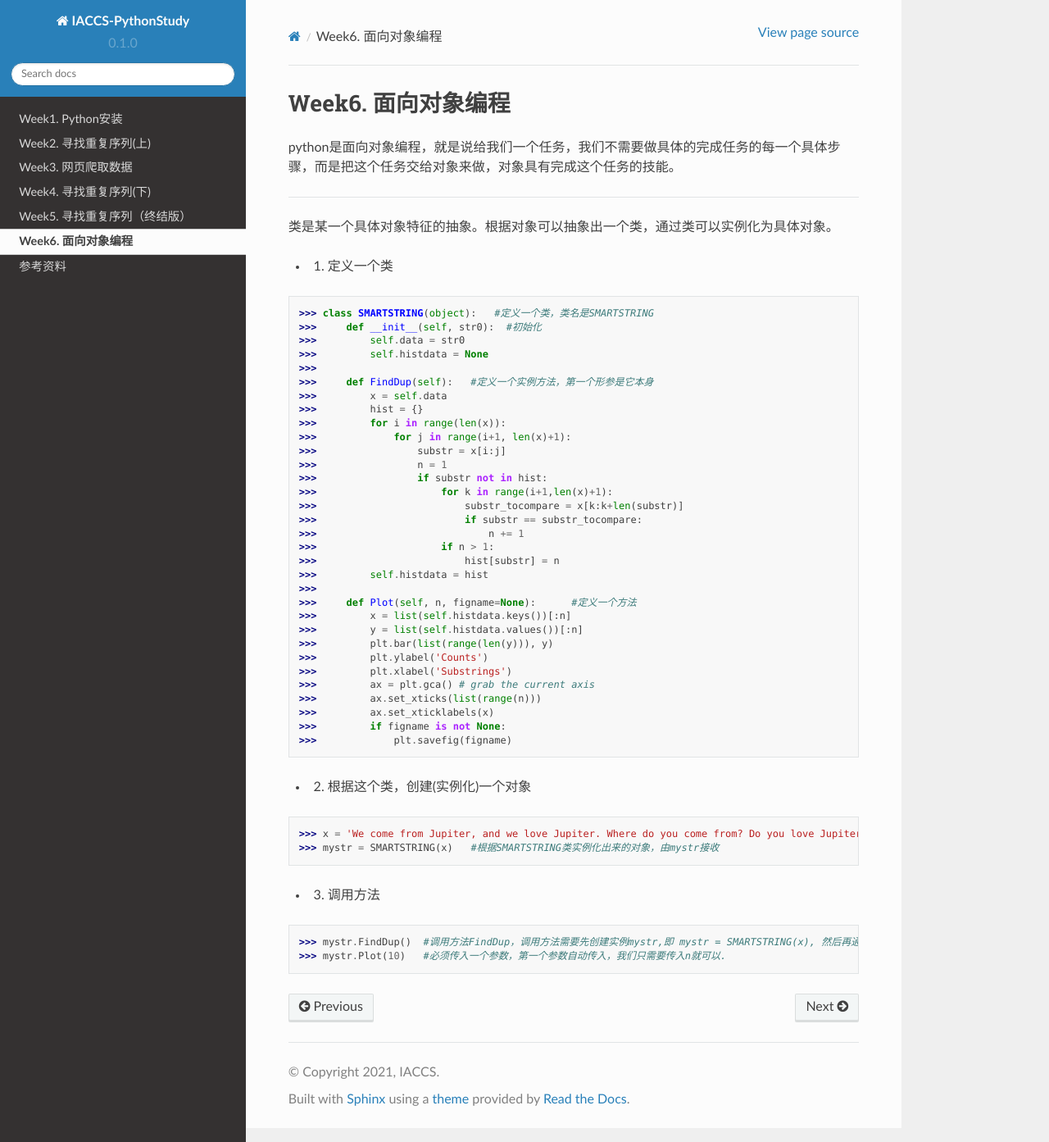
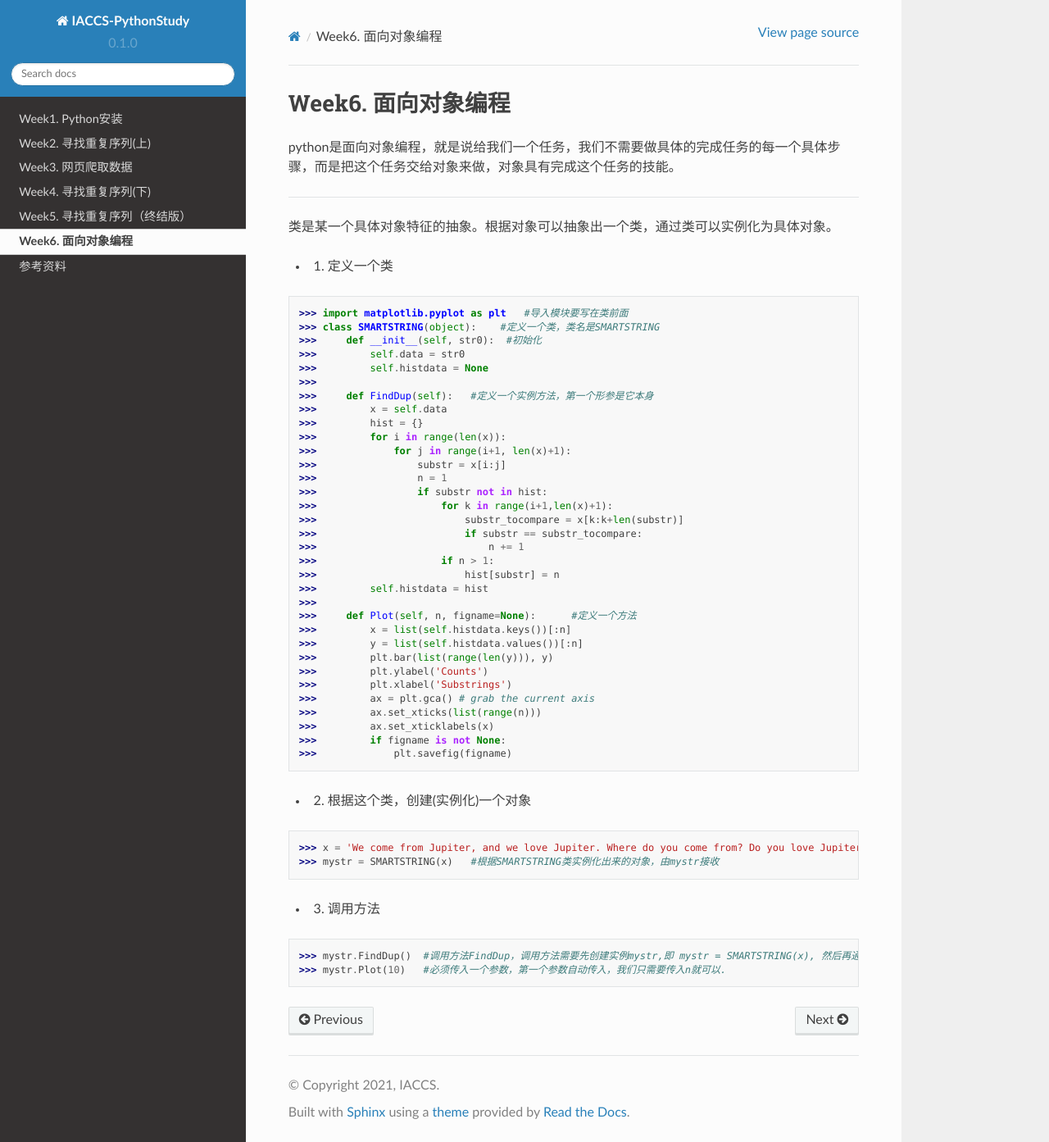
Before and after one commit to sandaowu/IACCS-Python-Study, a Sphinx documentation site: the page built from docs/source/study6.rst, in a window 1280 px wide and 1393 px high. Shown: the whole window at 82% size. Built offline with Sphinx 7.4.7 and the Read the Docs theme 2.0.0, drawn with Linux system fonts in a browser that asks for light colours.

Commit message:
Update study6.rst

```diff
--- a/docs/source/study6.rst
+++ b/docs/source/study6.rst
@@ -8,8 +8,8 @@ python是面向对象编程，就是说给我们一个任务，我们不需要
 类是某一个具体对象特征的抽象。根据对象可以抽象出一个类，通过类可以实例化为具体对象。
 
 * 1. 定义一个类
-
->>> class SMARTSTRING(object):   #定义一个类，类名是SMARTSTRING
+>>> import matplotlib.pyplot as plt   #导入模块要写在类前面
+>>> class SMARTSTRING(object):    #定义一个类，类名是SMARTSTRING
 >>>     def __init__(self, str0):  #初始化
 >>>         self.data = str0
 >>>         self.histdata = None
```
